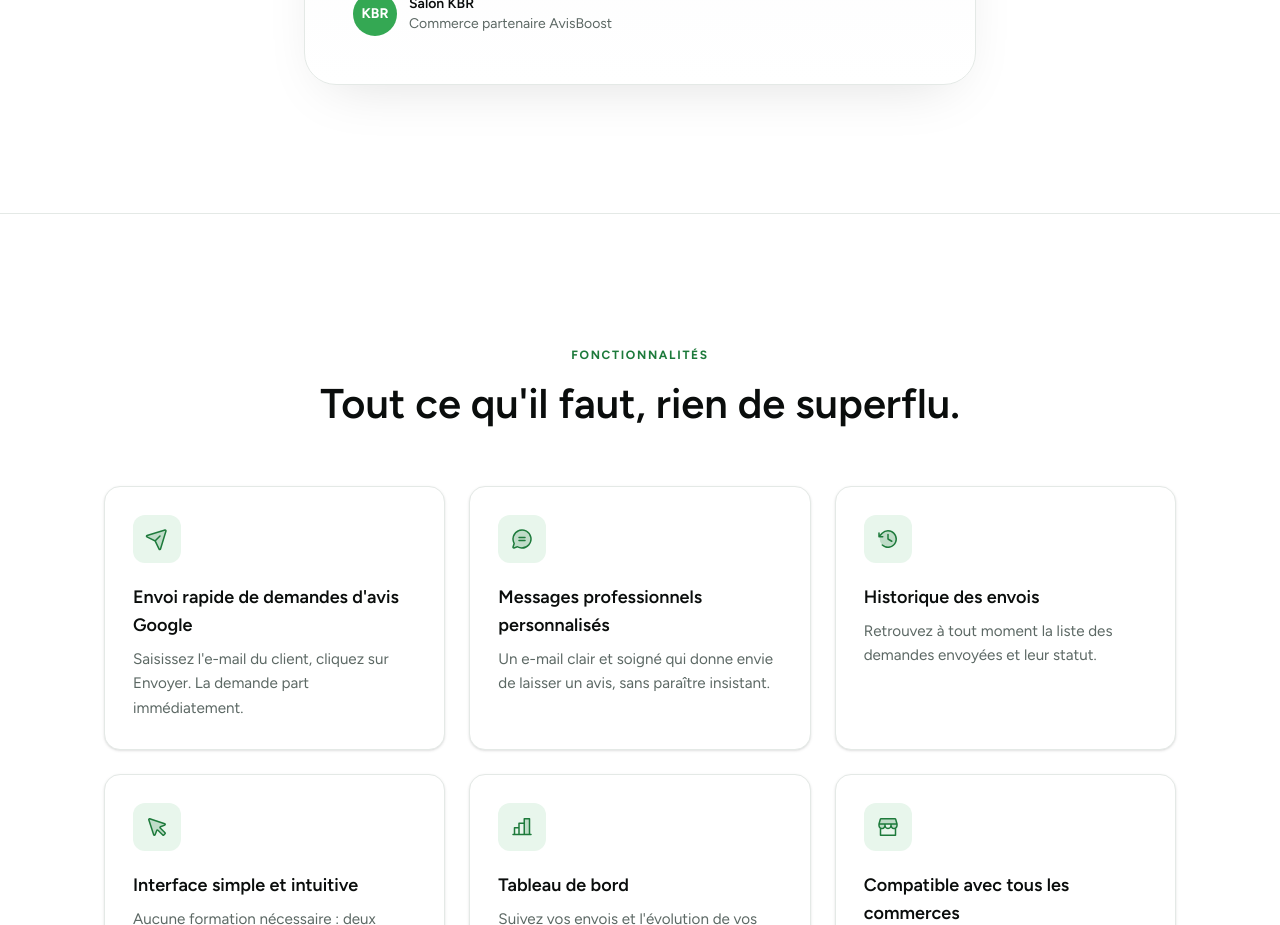
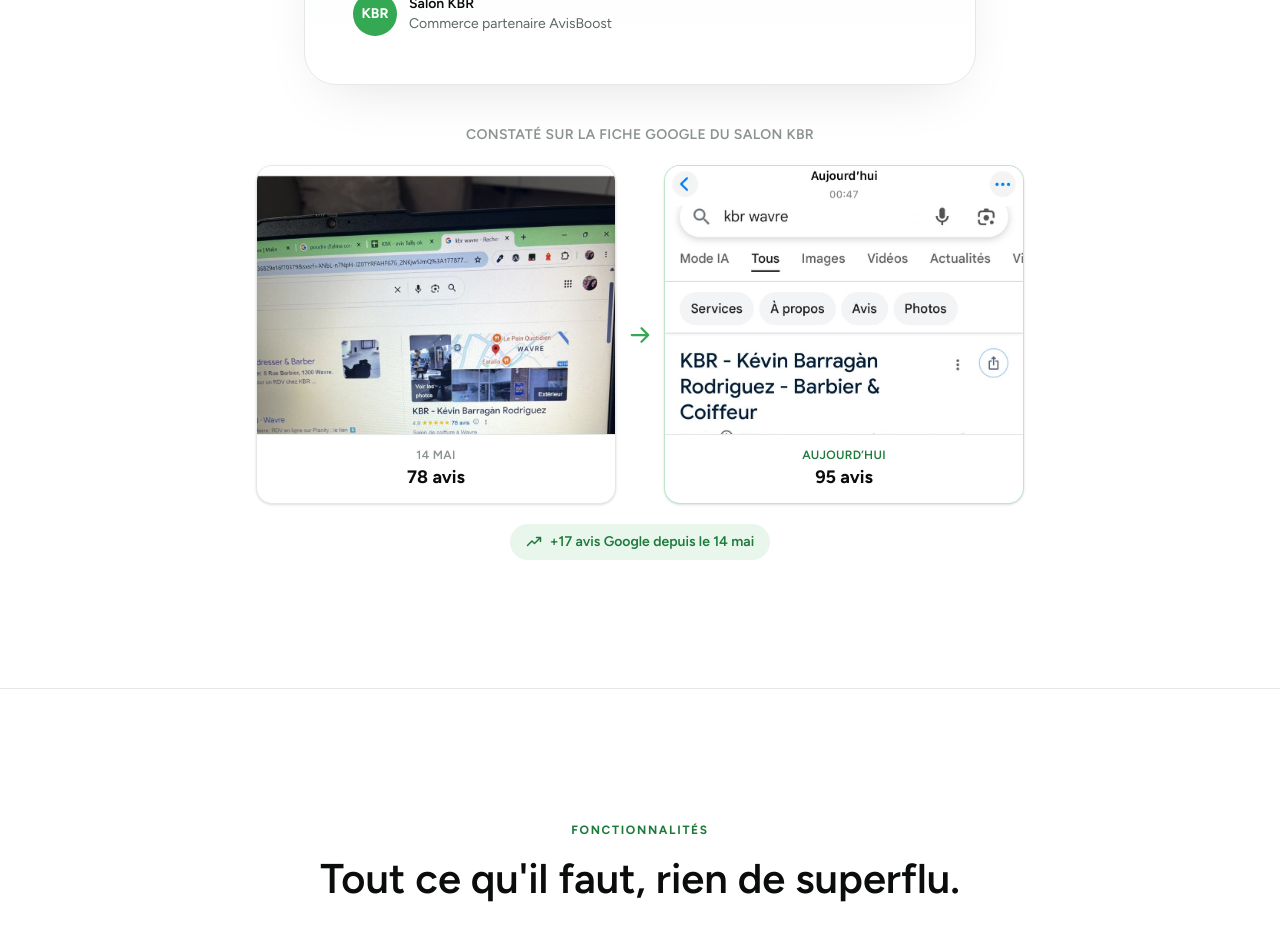
Before and after one commit to ramisam200/Avisboost, a React (Vite) app: page / in a window 1280 px wide. Shown: the part 4060-4985 px from the top of the page. Built offline with nearby package versions, Linux system fonts and the light colour scheme.

Commit message:
Ajoute la preuve visuelle avant/après du Salon KBR
Deux vraies captures de la fiche Google du salon : 78 avis le 14 mai, 95 avis aujourd'hui (+17 avis), avec dates et chiffres réels en légende.

```diff
--- a/src/components/CaseStudy.jsx
+++ b/src/components/CaseStudy.jsx
@@ -1,5 +1,5 @@
 import { motion } from "framer-motion";
-import { Star, Quotes } from "@phosphor-icons/react";
+import { Star, Quotes, ArrowRight, TrendUp } from "@phosphor-icons/react";
 import SectionHeading from "./SectionHeading.jsx";
 
 export default function CaseStudy() {
@@ -38,6 +38,55 @@
             </div>
           </div>
         </motion.div>
+
+        <motion.div
+          initial={{ opacity: 0, y: 24 }}
+          whileInView={{ opacity: 1, y: 0 }}
+          viewport={{ once: true, amount: 0.3 }}
+          transition={{ duration: 0.6, delay: 0.1 }}
+          className="mx-auto mt-10 max-w-3xl"
+        >
+          <p className="text-center text-sm font-semibold uppercase tracking-wide text-ink-faint">
+            Constaté sur la fiche Google du Salon KBR
+          </p>
+
+          <div className="mt-5 grid grid-cols-1 items-center gap-3 sm:grid-cols-[1fr_auto_1fr]">
+            <figure className="overflow-hidden rounded-2xl border border-line bg-white shadow-sm">
+              <img
+                src="/images/kbr-avant-14-mai.jpg"
+                alt="Fiche Google du Salon KBR le 14 mai : 78 avis, note 4,9/5"
+                className="aspect-[4/3] w-full object-cover object-top"
+              />
+              <figcaption className="border-t border-line px-4 py-3 text-center">
+                <p className="text-xs font-semibold uppercase tracking-wide text-ink-faint">14 mai</p>
+                <p className="text-lg font-bold text-ink">78 avis</p>
+              </figcaption>
+            </figure>
+
+            <div className="flex items-center justify-center py-1 text-green sm:py-0">
+              <ArrowRight weight="bold" className="size-6 rotate-90 sm:rotate-0" />
+            </div>
+
+            <figure className="overflow-hidden rounded-2xl border border-green/30 bg-white shadow-sm">
+              <img
+                src="/images/kbr-apres-aujourdhui.jpg"
+                alt="Fiche Google du Salon KBR aujourd'hui : 95 avis, note 4,9/5"
+                className="aspect-[4/3] w-full object-cover object-top"
+              />
+              <figcaption className="border-t border-line px-4 py-3 text-center">
+                <p className="text-xs font-semibold uppercase tracking-wide text-green-dark">Aujourd&rsquo;hui</p>
+                <p className="text-lg font-bold text-ink">95 avis</p>
+              </figcaption>
+            </figure>
+          </div>
+
+          <div className="mt-5 flex justify-center">
+            <span className="inline-flex items-center gap-2 rounded-full bg-green-soft px-4 py-2 text-sm font-semibold text-green-dark">
+              <TrendUp weight="bold" className="size-4" />
+              +17 avis Google depuis le 14 mai
+            </span>
+          </div>
+        </motion.div>
       </div>
     </section>
   );
```
Also changed, not shown: public/images/kbr-apres-aujourdhui.jpg (added), public/images/kbr-avant-14-mai.jpg (added).
